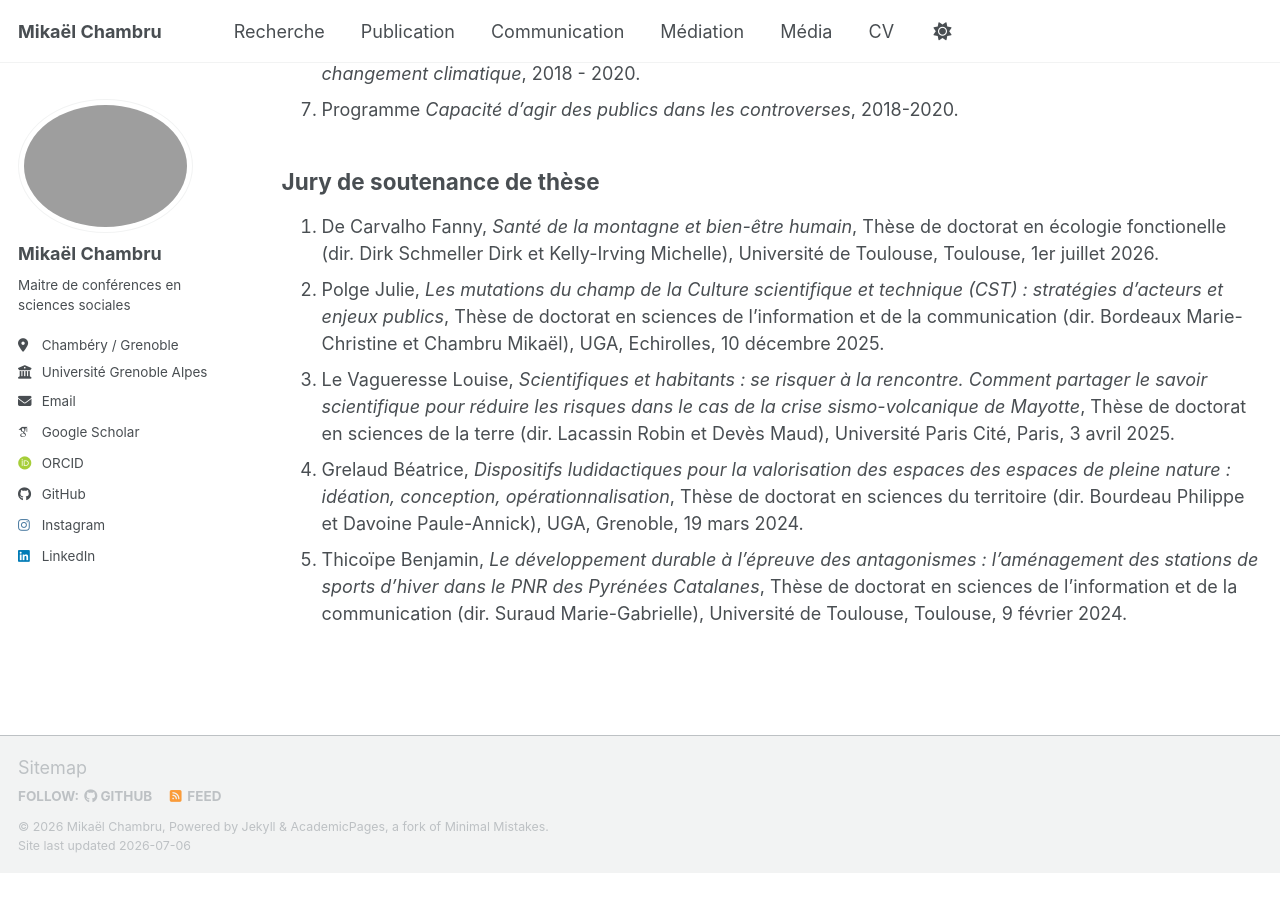
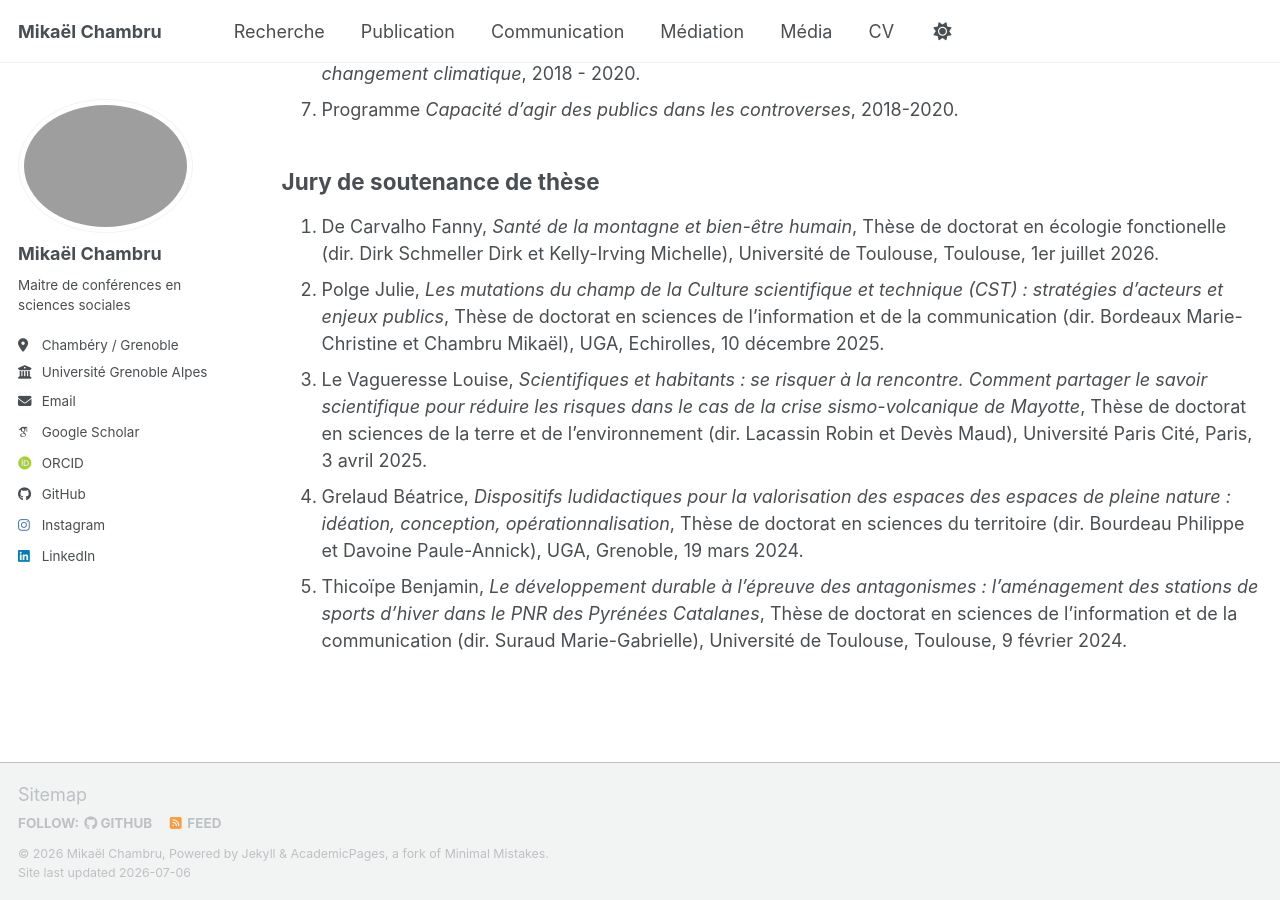
Before and after one commit to mikaelchambru/mikaelchambru.github.io, a Jekyll site: the page built from _pages/recherche.md, in a window 1280 px wide and 900 px high, scrolled down 949 px. Built offline with Jekyll 4.4.1, drawn with Linux system fonts in a browser that asks for light colours; some web fonts are replaced; a script bundle is joined from its source files by our own code; library files that are not in the unit come from our copies; before the commit the page ends 1822 px from its top, so only the background shows below that.

Commit message:
Update recherche.md

```diff
--- a/_pages/recherche.md
+++ b/_pages/recherche.md
@@ -30,6 +30,6 @@ redirect_from:
 
 1. De Carvalho Fanny, *Santé de la montagne et bien-être humain*, Thèse de doctorat en écologie fonctionelle (dir. Dirk Schmeller Dirk et Kelly-Irving Michelle), Université de Toulouse, Toulouse, 1er juillet 2026.
 2. Polge Julie, *Les mutations du champ de la Culture scientifique et technique (CST) : stratégies d’acteurs et enjeux publics*, Thèse de doctorat en sciences de l’information et de la communication (dir. Bordeaux Marie-Christine et Chambru Mikaël), UGA, Echirolles, 10 décembre 2025.
-3. Le Vagueresse Louise, *Scientifiques et habitants : se risquer à la rencontre. Comment partager le savoir scientifique pour réduire les risques dans le cas de la crise sismo-volcanique de Mayotte*, Thèse de doctorat en sciences de la terre (dir. Lacassin Robin et Devès Maud), Université Paris Cité, Paris, 3 avril 2025.
+3. Le Vagueresse Louise, *Scientifiques et habitants : se risquer à la rencontre. Comment partager le savoir scientifique pour réduire les risques dans le cas de la crise sismo-volcanique de Mayotte*, Thèse de doctorat en sciences de la terre et de l'environnement (dir. Lacassin Robin et Devès Maud), Université Paris Cité, Paris, 3 avril 2025.
 4. Grelaud Béatrice, *Dispositifs ludidactiques pour la valorisation des espaces des espaces de pleine nature : idéation, conception, opérationnalisation*, Thèse de doctorat en sciences du territoire (dir. Bourdeau Philippe et Davoine Paule-Annick), UGA, Grenoble, 19 mars 2024.
 5. Thicoïpe Benjamin, *Le développement durable à l’épreuve des antagonismes : l’aménagement des stations de sports d’hiver dans le PNR des Pyrénées Catalanes*, Thèse de doctorat en sciences de l’information et de la communication (dir. Suraud Marie-Gabrielle), Université de Toulouse, Toulouse, 9 février 2024.
```
